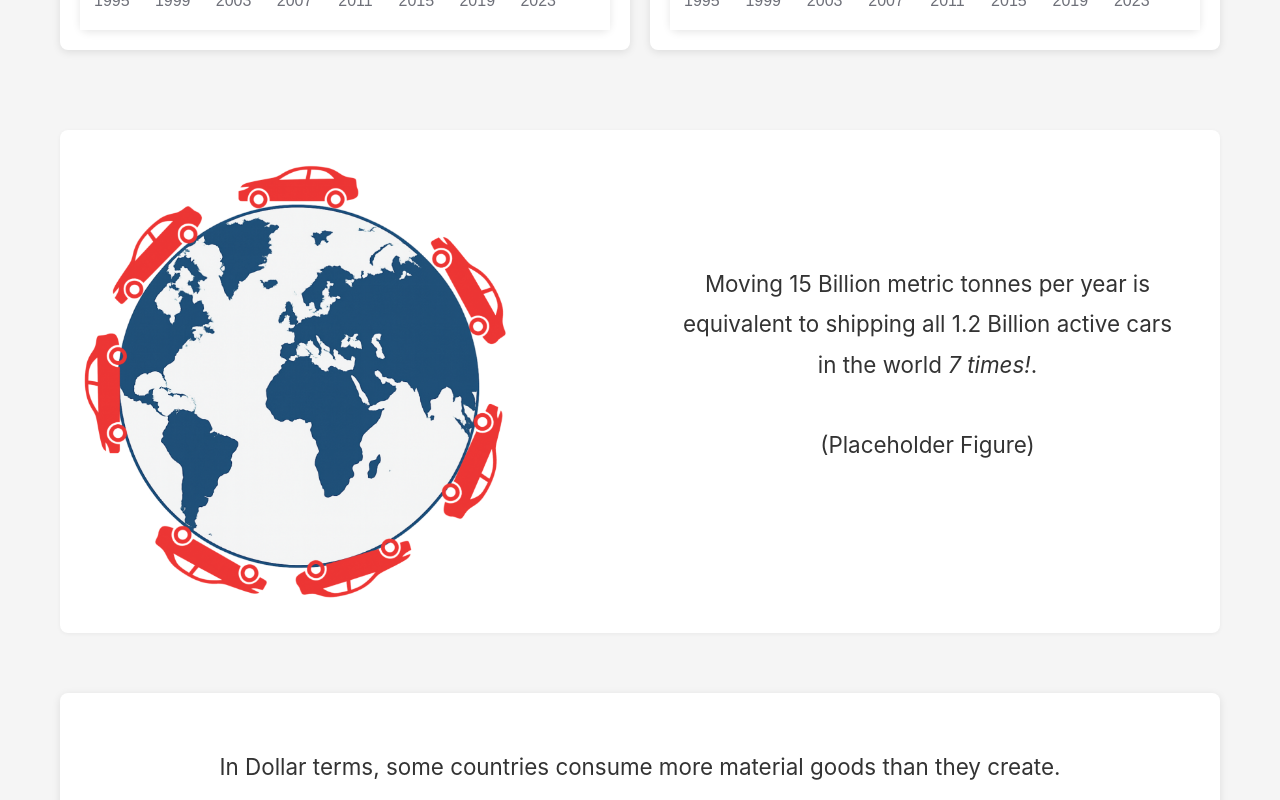
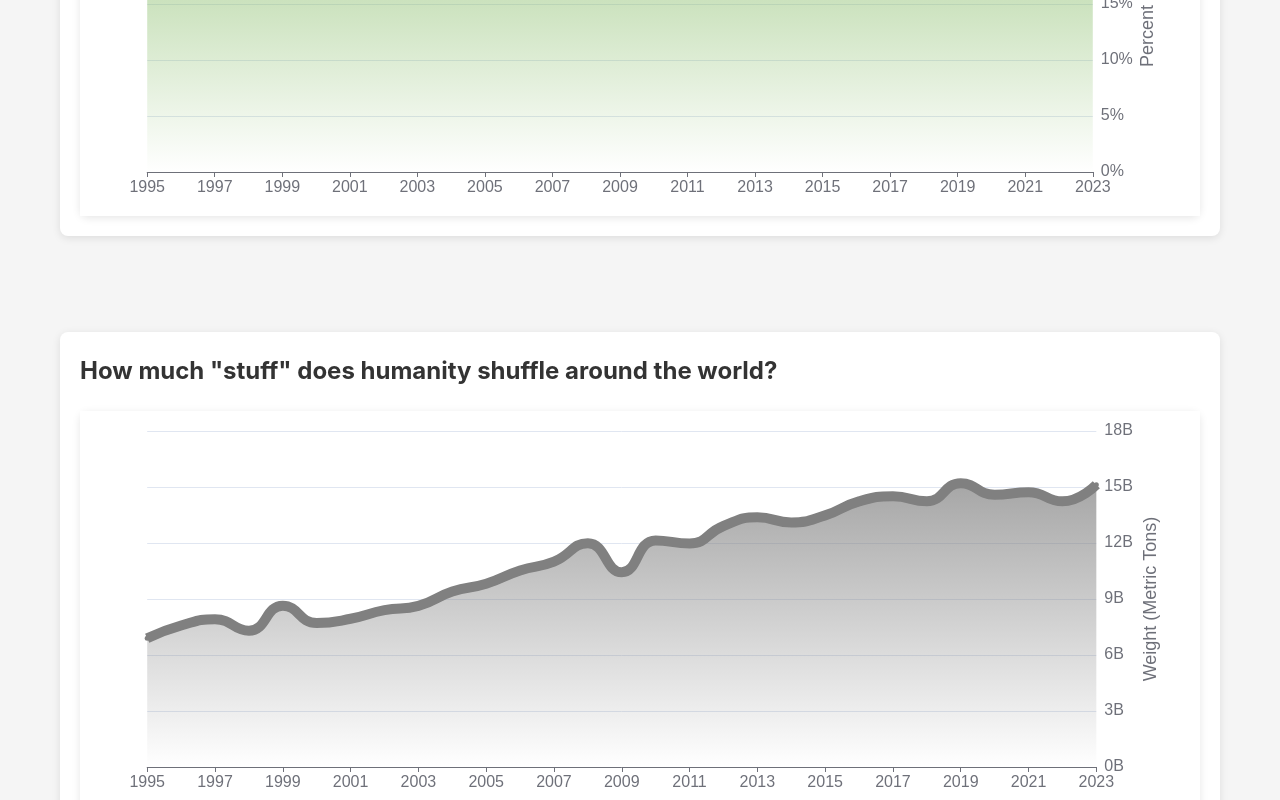
Before and after one commit to com-480-data-visualization/Team37, a React (Vite) app in the folder src/web/: page / in a window 1280 px wide. Shown: the part 1000-1800 px from the top of the page. Built offline with nearby package versions, Linux system fonts and the light colour scheme.

Commit message:
web/app.tsx: add fade-in, fade-out effects to sections
Signed-off-by: YuChen Qian <yuchenqian96@gmail.com>

```diff
--- a/src/web/App.tsx
+++ b/src/web/App.tsx
@@ -7,7 +7,9 @@
 import { WorldTradeMapAnimated } from "./components/WorldTradeMapAnimated";
 import { ChapterTotalsBarChart } from "./components/ChapterTotalsBarChart";
 import { FoodSection } from './components/FoodSection';
-
+import {ScrollAnimationWrapper} from './components/ScrollAnimationWrapper'
+import {useEffect, useRef} from 'react';
+import { inView, animate} from 'framer-motion';
 
 /* TODO: TMP */
 import placeholder_cars from './assets/tmp_cars_world.png';
@@ -15,6 +17,8 @@
 const App: React.FC = () => {
   return (
     <div className="app">
+        <ScrollAnimationWrapper>
+        <section className="intro">
           <header>
             <h1>The Flow of Goods Around the World</h1>
             <h2>(Work in progress)</h2>
@@ -25,21 +29,28 @@
               This page attempts to provide intuition on the ever-more important matter of how goods flow around the world.
             </p>
           </header>
+        </section>
+        </ScrollAnimationWrapper>
       <main>
 
         {/* Wrap the two charts in a flex container */}
         <div className="chart-row">
+          <ScrollAnimationWrapper>
           <section className="chart-column">
             <h2>What percentage of global economic activity is conducted through trade?</h2>
             <TradeGDPChart />
           </section>
+          </ScrollAnimationWrapper>
+          <ScrollAnimationWrapper>
           <section className="chart-column">
             <h2>How much "stuff" does humanity shuffle around the world? </h2>
             <TradeWeightChart />
           </section>
+          </ScrollAnimationWrapper>
         </div>
         {/* End of the flex container */}
 
+        <ScrollAnimationWrapper>
         <section className="image-text-section"> {/* Container for the row */}
           <div className="image-column"> {/* Left column for image */}
             <img
@@ -60,7 +71,9 @@
 
           </div>
         </section>
+        </ScrollAnimationWrapper>
 
+        <ScrollAnimationWrapper>
         <section>
           <p className="description-text"> In Dollar terms, some countries consume more material
             goods than they create.
@@ -71,7 +84,9 @@
           </p>
           <WorldTradeMap />
         </section>
+        </ScrollAnimationWrapper>
 
+        <ScrollAnimationWrapper>
         <section>
           <h2>What Categories of Goods Dominate Global Trade Value? (2023)</h2>
           <p className="description-text">
@@ -79,6 +94,7 @@
           </p>
           <ChapterTotalsBarChart />
         </section>
+        </ScrollAnimationWrapper>
 
         {/* <section>
           <h2>Trade Balance Distribution</h2>
@@ -99,6 +115,7 @@
           <TradeTrendChart />
         </section> */}
 
+        <ScrollAnimationWrapper>
         <section>
           <p className="description-text"> Freely explore the location of deficits and surpluces for
             specific goods categories for any year after 1995.
@@ -106,6 +123,7 @@
           {/* <h2>World Trade Balance Map (Animated)</h2> */}
           <WorldTradeMapAnimated />
         </section>
+        </ScrollAnimationWrapper>
       </main>
     </div>
   );
--- /dev/null
+++ b/src/web/components/ScrollAnimationWrapper.tsx
@@ -0,0 +1,29 @@
+import React, {useEffect, useRef} from 'react';
+import { inView, animate} from 'framer-motion';
+
+export const ScrollAnimationWrapper = ({ children, className = '' }) => {
+  const ref = useRef(null);
+
+  useEffect(() => {
+    if (ref.current) {
+      inView(ref.current, (element) => {
+        animate(
+          element,
+          { opacity: [0, 1], x: [-50, 0] },
+          {
+            duration: 0.9,
+            easing: [0.17, 0.55, 0.55, 1],
+          }
+        );
+
+        return () => animate(element, { opacity: 0, x: -50 });
+      });
+    }
+  }, []);
+
+  return (
+    <div ref={ref} className={`scroll-section ${className}`} style={{ opacity: 0 }}>
+      {children}
+    </div>
+  );
+};
--- a/src/web/index.css
+++ b/src/web/index.css
@@ -221,3 +221,56 @@
     font-size: 24px;
   }
 }
+
+/* Base styles for scroll animations */
+.scroll-section {
+  width: 100%;
+  margin: 2rem 0;
+  opacity: 0; /* Start invisible */
+  transform: translateX(-50px); /* Start slightly to the left */
+}
+
+/* Specific section styles */
+.image-text-section {
+  display: flex;
+  gap: 2rem;
+  min-height: 60vh;
+}
+
+.image-column {
+  flex: 1;
+}
+
+.text-column {
+  flex: 1;
+  display: flex;
+  flex-direction: column;
+  justify-content: center;
+}
+
+.section-image {
+  width: 100%;
+  height: auto;
+  border-radius: 8px;
+  box-shadow: 0 4px 12px rgba(0,0,0,0.1);
+}
+
+.chart-row {
+  display: flex;
+  gap: 2rem;
+  margin: 3rem 0;
+}
+
+.chart-column {
+  flex: 1;
+  display: flex;
+  flex-direction: column;
+}
+
+/* Responsive adjustments */
+@media (max-width: 768px) {
+  .image-text-section,
+  .chart-row {
+    flex-direction: column;
+  }
+}
```
Lines whose indentation alone changed are shown as unchanged.
